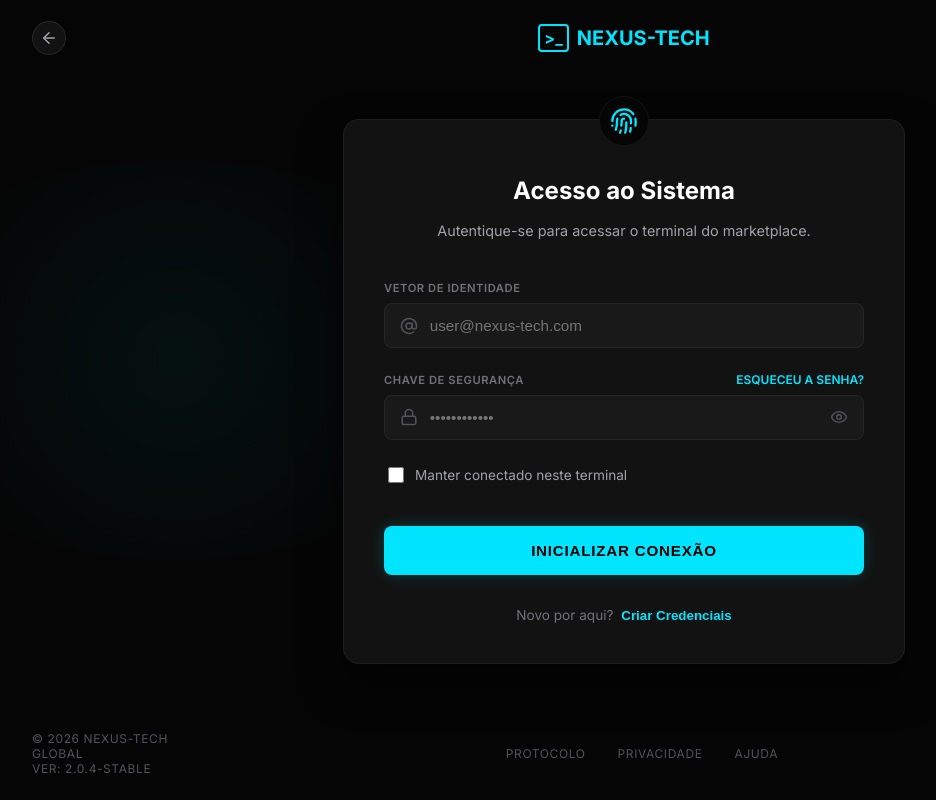
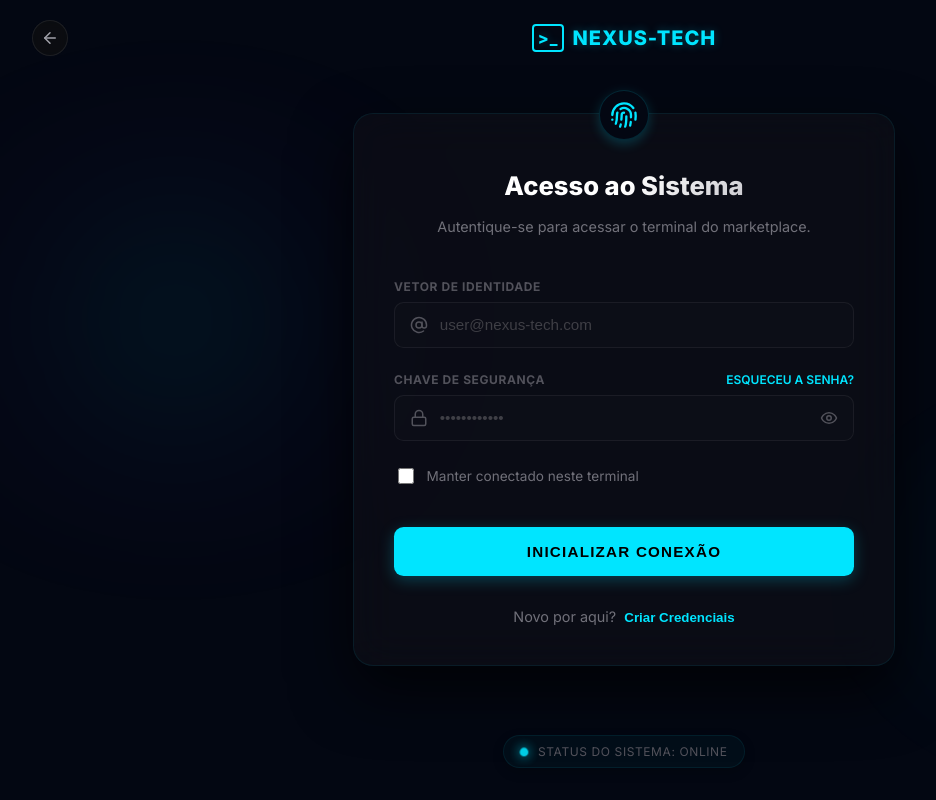
Before and after one commit to llessus/Nexus-tech-V1, a React (Vite) app: page /login in a window 1280 px wide. Shown: the whole page, without its empty margins (16-952 px from the left). Built offline with nearby package versions, Linux system fonts and the light colour scheme; the HTML template or start-up script is replaced by a standard one.

Commit message:
Melhora layout e design das telas de login e cadastro, simplificando cabecalhos e rodapes

```diff
--- a/src/pages/Auth.css
+++ b/src/pages/Auth.css
@@ -2,7 +2,7 @@
 
 .auth-container {
   min-height: 100vh;
-  background-color: #050505;
+  background-color: #030712; /* Alinhado ao Dark Blue do About/Landing */
   color: white;
   font-family: 'Inter', sans-serif;
   display: flex;
@@ -11,16 +11,29 @@
   overflow: hidden;
 }
 
-/* Background effects */
+/* Background neon glow effects */
 .auth-bg-glow {
   position: absolute;
-  width: 50vw;
-  height: 50vh;
-  background: radial-gradient(circle, rgba(0, 229, 255, 0.05) 0%, rgba(0, 0, 0, 0) 70%);
-  top: 20%;
-  left: -10%;
+  width: 60vw;
+  height: 60vh;
+  background: radial-gradient(circle at center, rgba(0, 229, 255, 0.06) 0%, rgba(147, 51, 234, 0.02) 40%, rgba(0, 0, 0, 0) 70%);
+  top: 10%;
+  left: -15%;
   border-radius: 50%;
   pointer-events: none;
+  filter: blur(40px);
+}
+
+.auth-bg-glow-right {
+  position: absolute;
+  width: 45vw;
+  height: 45vh;
+  background: radial-gradient(circle at center, rgba(147, 51, 234, 0.04) 0%, rgba(0, 229, 255, 0.02) 50%, rgba(0, 0, 0, 0) 80%);
+  bottom: 5%;
+  right: -10%;
+  border-radius: 50%;
+  pointer-events: none;
+  filter: blur(30px);
 }
 
 /* Top Navigation */
@@ -36,79 +49,36 @@
 .auth-back-btn {
   position: absolute;
   left: 3rem;
-  width: 34px;
-  height: 34px;
+  width: 36px;
+  height: 36px;
   border: 1px solid rgba(255, 255, 255, 0.08);
   border-radius: 50%;
-  background: #121212;
+  background: rgba(18, 18, 18, 0.6);
+  backdrop-filter: blur(4px);
   color: #a1a1aa;
   cursor: pointer;
   display: grid;
   place-items: center;
-  transition: all 0.2s;
-}
-
-.auth-back-btn.inline {
-  position: static;
-  margin-right: 0.75rem;
+  transition: all 0.3s ease;
 }
 
 .auth-back-btn:hover {
   border-color: rgba(0, 229, 255, 0.5);
   color: #00e5ff;
   background: rgba(0, 229, 255, 0.08);
+  transform: translateX(-2px);
 }
 
 .auth-logo {
   display: flex;
   align-items: center;
   gap: 0.5rem;
-  font-weight: 700;
+  font-weight: 800;
   font-size: 1.25rem;
   color: #00e5ff;
   text-decoration: none;
-}
-
-.auth-nav-center {
-  display: flex;
-  gap: 2rem;
-}
-
-.auth-nav-center a {
-  color: #a1a1aa;
-  text-decoration: none;
-  font-size: 0.9rem;
-  font-weight: 500;
-  transition: color 0.2s;
-}
-
-.auth-nav-center a:hover {
-  color: white;
-}
-
-.auth-nav-right {
-  display: flex;
-  gap: 1.5rem;
-  align-items: center;
-}
-
-.auth-nav-link {
-  color: #a1a1aa;
-  text-decoration: none;
-  font-size: 0.9rem;
-  font-weight: 500;
-}
-
-.auth-nav-btn {
-  background-color: #00e5ff;
-  color: black;
-  padding: 0.5rem 1.25rem;
-  border-radius: 9999px;
-  font-weight: 700;
-  text-decoration: none;
-  font-size: 0.9rem;
-  border: none;
-  cursor: pointer;
+  letter-spacing: 0.05em;
+  text-shadow: 0 0 10px rgba(0, 229, 255, 0.3);
 }
 
 /* Main Content Centered */
@@ -122,27 +92,24 @@
   z-index: 10;
 }
 
-/* Logo only for login */
-.auth-center-logo {
-  display: flex;
-  align-items: center;
-  gap: 0.5rem;
-  font-size: 1.5rem;
-  font-weight: bold;
-  color: white;
-  margin-bottom: 2rem;
+/* Auth Card (Premium Glassmorphism) */
+.auth-card {
+  width: 100%;
+  max-width: 460px;
+  background: rgba(18, 18, 24, 0.55);
+  backdrop-filter: blur(20px);
+  -webkit-backdrop-filter: blur(20px);
+  border: 1px solid rgba(0, 229, 255, 0.08);
+  border-radius: 1.25rem;
+  padding: 2.5rem;
+  box-shadow: 0 24px 60px rgba(0, 0, 0, 0.7), 0 0 40px rgba(0, 229, 255, 0.01);
+  position: relative;
+  transition: border-color 0.3s ease, box-shadow 0.3s ease, transform 0.3s ease;
 }
 
-/* Auth Card */
-.auth-card {
-  width: 100%;
-  max-width: 480px;
-  background-color: #121212;
-  border: 1px solid rgba(255, 255, 255, 0.05);
-  border-radius: 1rem;
-  padding: 2.5rem;
-  box-shadow: 0 20px 40px rgba(0, 0, 0, 0.5);
-  position: relative;
+.auth-card:hover {
+  border-color: rgba(0, 229, 255, 0.2);
+  box-shadow: 0 24px 60px rgba(0, 0, 0, 0.8), 0 0 50px rgba(0, 229, 255, 0.04);
 }
 
 .auth-card-icon {
@@ -152,28 +119,32 @@
   transform: translateX(-50%);
   width: 48px;
   height: 48px;
-  background-color: #050505;
-  border: 1px solid rgba(255, 255, 255, 0.05);
+  background-color: #030712;
+  border: 1px solid rgba(0, 229, 255, 0.15);
   border-radius: 50%;
   display: flex;
   align-items: center;
   justify-content: center;
   color: #00e5ff;
+  box-shadow: 0 4px 12px rgba(0, 229, 255, 0.2);
 }
 
 .auth-title {
-  font-size: 1.5rem;
-  font-weight: 700;
+  font-size: 1.6rem;
+  font-weight: 800;
   text-align: center;
   margin-bottom: 0.5rem;
   margin-top: 1rem;
+  background: linear-gradient(135deg, #ffffff 50%, #a1a1aa 100%);
+  -webkit-background-clip: text;
+  -webkit-text-fill-color: transparent;
 }
 
 .auth-subtitle {
   text-align: center;
-  color: #a1a1aa;
+  color: #71717a;
   font-size: 0.9rem;
-  line-height: 1.5;
+  line-height: 1.6;
   margin-bottom: 2.5rem;
 }
 
@@ -192,9 +163,9 @@
 }
 
 .auth-label {
-  font-size: 0.7rem;
-  font-weight: 600;
-  color: #71717a;
+  font-size: 0.75rem;
+  font-weight: 700;
+  color: #52525b;
   letter-spacing: 0.05em;
   text-transform: uppercase;
 }
@@ -204,6 +175,12 @@
   font-weight: 600;
   color: #00e5ff;
   text-decoration: none;
+  transition: opacity 0.2s;
+}
+
+.auth-forgot:hover {
+  opacity: 0.8;
+  text-shadow: 0 0 8px rgba(0, 229, 255, 0.3);
 }
 
 .auth-input-group {
@@ -216,6 +193,8 @@
   position: absolute;
   left: 1rem;
   color: #52525b;
+  pointer-events: none;
+  transition: color 0.3s;
 }
 
 .auth-input-icon-right {
@@ -223,23 +202,42 @@
   right: 1rem;
   color: #52525b;
   cursor: pointer;
+  transition: color 0.3s;
+}
+
+.auth-input-icon-right:hover {
+  color: #00e5ff;
 }
 
 .auth-input {
   width: 100%;
-  background-color: rgba(255, 255, 255, 0.03);
-  border: 1px solid rgba(255, 255, 255, 0.05);
-  border-radius: 0.5rem;
-  padding: 0.8rem 1rem 0.8rem 2.8rem;
+  background-color: rgba(255, 255, 255, 0.01);
+  border: 1px solid rgba(255, 255, 255, 0.06);
+  border-radius: 0.6rem;
+  padding: 0.85rem 1rem 0.85rem 2.8rem;
   color: white;
   font-size: 0.95rem;
-  transition: all 0.2s;
+  transition: all 0.3s ease;
+}
+
+.auth-input::placeholder {
+  color: #3f3f46;
+}
+
+.auth-input:hover {
+  border-color: rgba(255, 255, 255, 0.12);
+  background-color: rgba(255, 255, 255, 0.02);
 }
 
 .auth-input:focus {
   outline: none;
   border-color: #00e5ff;
-  background-color: rgba(0, 229, 255, 0.05);
+  background-color: rgba(0, 229, 255, 0.03);
+  box-shadow: 0 0 12px rgba(0, 229, 255, 0.12);
+}
+
+.auth-input:focus + .auth-input-icon {
+  color: #00e5ff;
 }
 
 /* Row for two inputs */
@@ -249,11 +247,18 @@
   gap: 1rem;
 }
 
+@media (max-width: 480px) {
+  .auth-row {
+    grid-template-columns: 1fr;
+    gap: 1.5rem;
+  }
+}
+
 /* Checkbox */
 .auth-checkbox-group {
   display: flex;
   align-items: center;
-  gap: 0.5rem;
+  gap: 0.6rem;
 }
 
 .auth-checkbox-group input {
@@ -266,7 +271,8 @@
 
 .auth-checkbox-label {
   font-size: 0.85rem;
-  color: #a1a1aa;
+  color: #71717a;
+  user-select: none;
 }
 
 /* Submit Button */
@@ -275,29 +281,34 @@
   background-color: #00e5ff;
   color: black;
   border: none;
-  border-radius: 0.5rem;
+  border-radius: 0.6rem;
   padding: 1rem;
-  font-weight: 700;
+  font-weight: 800;
   font-size: 0.95rem;
   text-transform: uppercase;
-  letter-spacing: 0.05em;
+  letter-spacing: 0.08em;
   cursor: pointer;
   margin-top: 1rem;
-  transition: background-color 0.2s, box-shadow 0.2s;
-  box-shadow: 0 0 15px rgba(0, 229, 255, 0.2);
+  transition: all 0.3s ease;
+  box-shadow: 0 4px 15px rgba(0, 229, 255, 0.25);
 }
 
 .auth-submit-btn:hover {
-  background-color: #00b8cc;
-  box-shadow: 0 0 25px rgba(0, 229, 255, 0.4);
+  background-color: #33ebff;
+  box-shadow: 0 4px 25px rgba(0, 229, 255, 0.45);
+  transform: translateY(-1px);
+}
+
+.auth-submit-btn:active {
+  transform: translateY(1px);
 }
 
 .auth-error {
   margin: 0;
   padding: 0.85rem 1rem;
-  border-radius: 0.75rem;
-  background: rgba(239, 68, 68, 0.12);
-  border: 1px solid rgba(239, 68, 68, 0.25);
+  border-radius: 0.6rem;
+  background: rgba(239, 68, 68, 0.1);
+  border: 1px solid rgba(239, 68, 68, 0.2);
   color: #fecaca;
   font-size: 0.85rem;
   font-weight: 600;
@@ -307,7 +318,7 @@
 /* Bottom Text */
 .auth-bottom-text {
   text-align: center;
-  font-size: 0.85rem;
+  font-size: 0.9rem;
   color: #71717a;
   margin-top: 2rem;
 }
@@ -315,8 +326,14 @@
 .auth-link {
   color: #00e5ff;
   text-decoration: none;
-  font-weight: 600;
+  font-weight: 700;
   margin-left: 0.25rem;
+  transition: opacity 0.2s;
+}
+
+.auth-link:hover {
+  opacity: 0.8;
+  text-decoration: underline;
 }
 
 .auth-protocol-text {
@@ -335,6 +352,11 @@
   text-decoration: none;
   text-transform: none;
   font-weight: 500;
+  transition: color 0.2s;
+}
+
+.auth-protocol-text a:hover {
+  color: #00e5ff;
 }
 
 /* Selection Buttons (Register) */
@@ -345,60 +367,61 @@
 }
 
 .auth-type-btn {
-  background-color: rgba(255, 255, 255, 0.03);
-  border: 1px solid rgba(255, 255, 255, 0.05);
-  border-radius: 0.5rem;
-  padding: 1rem;
+  background-color: rgba(255, 255, 255, 0.01);
+  border: 1px solid rgba(255, 255, 255, 0.06);
+  border-radius: 0.6rem;
+  padding: 1.25rem 1rem;
   display: flex;
   flex-direction: column;
   align-items: center;
-  gap: 0.5rem;
-  color: #a1a1aa;
+  gap: 0.75rem;
+  color: #71717a;
   cursor: pointer;
-  transition: all 0.2s;
+  transition: all 0.3s ease;
+}
+
+.auth-type-btn:hover {
+  border-color: rgba(255, 255, 255, 0.15);
+  color: white;
+  background-color: rgba(255, 255, 255, 0.02);
 }
 
 .auth-type-btn.active {
   border-color: #00e5ff;
   color: #00e5ff;
-  background-color: rgba(0, 229, 255, 0.05);
+  background-color: rgba(0, 229, 255, 0.03);
+  box-shadow: 0 0 15px rgba(0, 229, 255, 0.08);
 }
 
 .auth-type-text {
-  font-size: 0.85rem;
-  font-weight: 600;
+  font-size: 0.9rem;
+  font-weight: 700;
+  letter-spacing: 0.03em;
 }
 
 /* Footer */
 .auth-footer {
   display: flex;
-  justify-content: space-between;
+  justify-content: center;
   align-items: center;
-  padding: 1.5rem 3rem;
+  padding: 2rem 3rem;
   font-size: 0.75rem;
   color: #52525b;
   text-transform: uppercase;
   letter-spacing: 0.05em;
   z-index: 10;
-}
-
-.auth-footer-links {
-  display: flex;
-  gap: 2rem;
-}
-
-.auth-footer-links span {
-  cursor: pointer;
-}
-
-.auth-footer-links span:hover {
-  color: #a1a1aa;
+  position: relative;
 }
 
 .status-indicator {
   display: flex;
   align-items: center;
-  gap: 0.5rem;
+  gap: 0.6rem;
+  background: rgba(0, 229, 255, 0.03);
+  border: 1px solid rgba(0, 229, 255, 0.08);
+  padding: 0.5rem 1rem;
+  border-radius: 9999px;
+  box-shadow: 0 4px 12px rgba(0, 0, 0, 0.2);
 }
 
 .status-dot {
@@ -407,4 +430,23 @@
   background-color: #00e5ff;
   border-radius: 50%;
   box-shadow: 0 0 8px #00e5ff;
+  animation: statusPulse 2s infinite ease-in-out;
 }
+
+@keyframes statusPulse {
+  0% {
+    transform: scale(1);
+    opacity: 1;
+    box-shadow: 0 0 8px #00e5ff;
+  }
+  50% {
+    transform: scale(1.15);
+    opacity: 0.8;
+    box-shadow: 0 0 14px #00e5ff;
+  }
+  100% {
+    transform: scale(1);
+    opacity: 1;
+    box-shadow: 0 0 8px #00e5ff;
+  }
+}
--- a/src/pages/LoginPage.tsx
+++ b/src/pages/LoginPage.tsx
@@ -30,6 +30,7 @@ const LoginPage: React.FC = () => {
   return (
     <div className="auth-container">
       <div className="auth-bg-glow" />
+      <div className="auth-bg-glow-right" />
 
       {/* Top Navigation */}
       <header className="auth-nav" style={{ justifyContent: 'center' }}>
@@ -123,14 +124,11 @@ const LoginPage: React.FC = () => {
       </main>
 
       {/* Footer */}
-      <footer className="auth-footer">
-        <div>© 2026 NEXUS-TECH<br/>GLOBAL<br/>VER: 2.0.4-STABLE</div>
-        <div className="auth-footer-links">
-          <span>PROTOCOLO</span>
-          <span>PRIVACIDADE</span>
-          <span>AJUDA</span>
+      <footer className="auth-footer" style={{ justifyContent: 'center' }}>
+        <div className="status-indicator">
+          <div className="status-dot"></div>
+          <span>STATUS DO SISTEMA: ONLINE</span>
         </div>
-        <div style={{ width: '100px' }}></div> {/* Spacer for centering links */}
       </footer>
     </div>
   );
--- a/src/pages/RegisterPage.tsx
+++ b/src/pages/RegisterPage.tsx
@@ -45,12 +45,13 @@ const RegisterPage: React.FC = () => {
   return (
     <div className="auth-container">
       <div className="auth-bg-glow" />
+      <div className="auth-bg-glow-right" />
 
       {/* Top Navigation */}
-      <header className="auth-nav">
+      <header className="auth-nav" style={{ justifyContent: 'center' }}>
         <button
           type="button"
-          className="auth-back-btn inline"
+          className="auth-back-btn"
           onClick={() => navigate(-1)}
           aria-label="Voltar para a página anterior"
           title="Voltar"
@@ -58,21 +59,9 @@ const RegisterPage: React.FC = () => {
           <ArrowLeft size={18} />
         </button>
         <a href="/" className="auth-logo">
+          <span style={{ border: '2px solid #00e5ff', padding: '2px 4px', borderRadius: '4px', fontSize: '1rem', marginRight: '6px' }}>&#62;_</span>
           NEXUS-TECH
         </a>
-        <div className="auth-nav-center">
-          <a href="#marketplace">Marketplace</a>
-          <a href="#solucoes">Soluções</a>
-          <a href="#empresa">Empresa</a>
-        </div>
-        <div className="auth-nav-right">
-          <button onClick={() => navigate('/login')} style={{ background: 'none', border: 'none', cursor: 'pointer' }} className="auth-nav-link">
-            Entrar
-          </button>
-          <button className="auth-nav-btn">
-            Cadastrar-se
-          </button>
-        </div>
       </header>
 
       {/* Main Content */}
@@ -190,16 +179,10 @@ const RegisterPage: React.FC = () => {
       </main>
 
       {/* Footer */}
-      <footer className="auth-footer">
-        <div>© 2026 NEXUS-TECH</div>
+      <footer className="auth-footer" style={{ justifyContent: 'center' }}>
         <div className="status-indicator">
           <div className="status-dot"></div>
           <span>STATUS DO SISTEMA: ONLINE</span>
-        </div>
-        <div className="auth-footer-links">
-          <span>DOCUMENTAÇÃO</span>
-          <span>PRIVACIDADE</span>
-          <span>SUPORTE</span>
         </div>
       </footer>
     </div>
```
Also changed, not shown: 1 other file (tests, documents, lock files or other folders).
